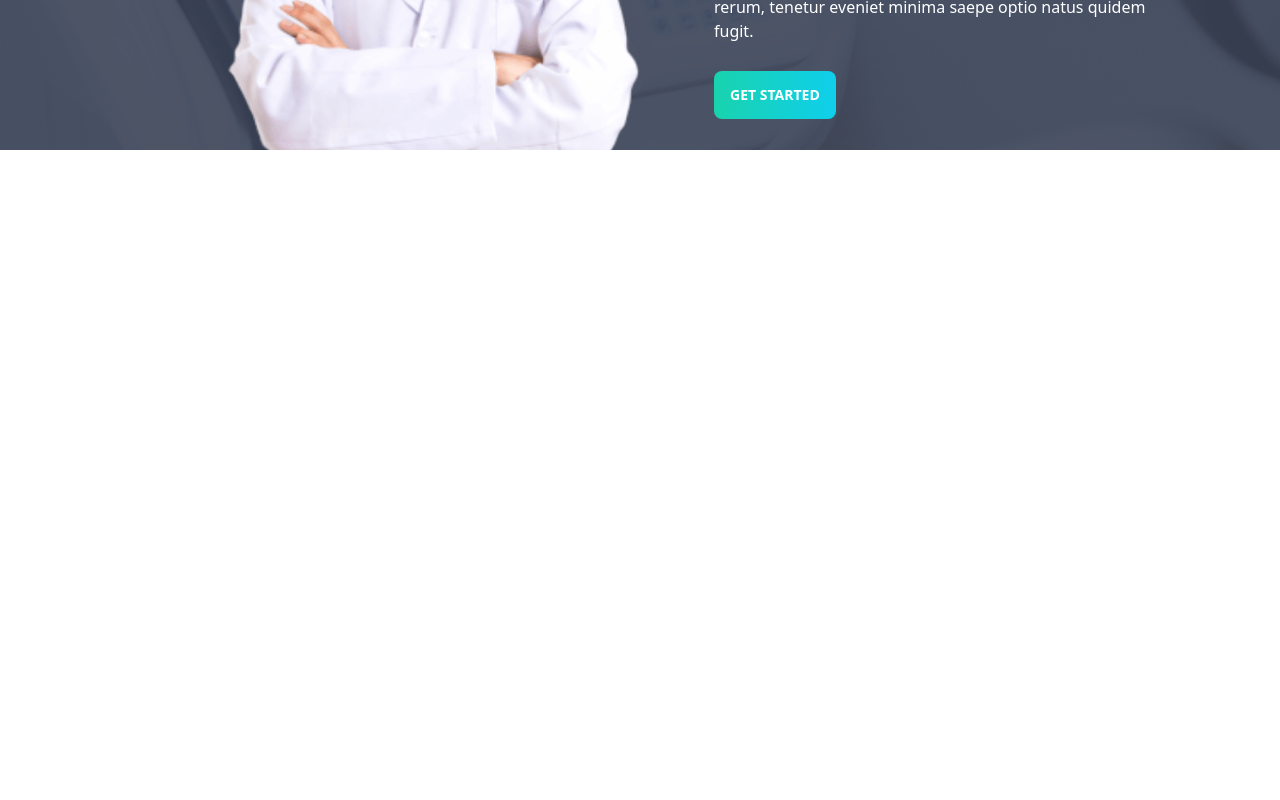
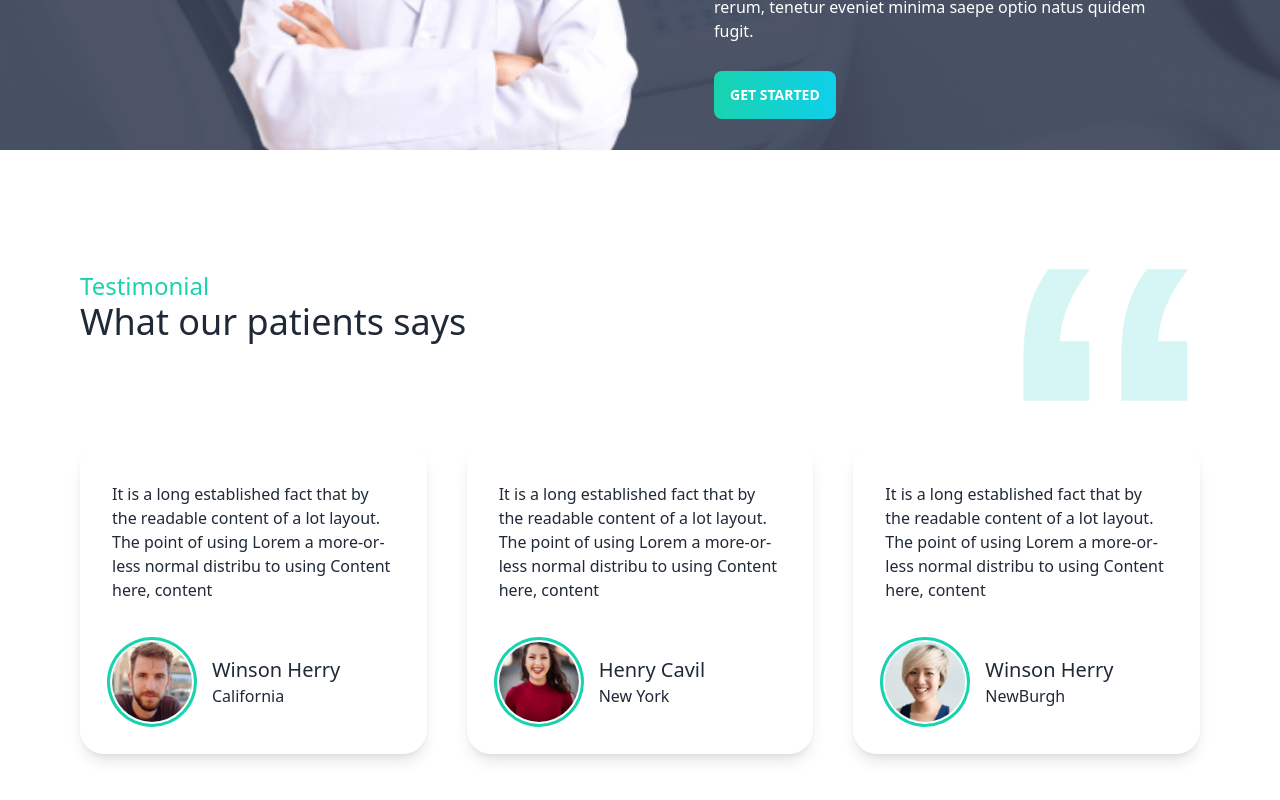
Before and after one commit to Arpon207/Doctors-Portal, a React (Vite) app: page / in a window 1280 px wide. Shown: the part 2795-3595 px from the top of the page. Before the commit the page ends 2945 px from the top, so only its background shows below. Built offline with nearby package versions, Linux system fonts and the light colour scheme.

Commit message:
added testimonial component

```diff
--- a/src/components/MakeAppointment/MakeAppointment.jsx
+++ b/src/components/MakeAppointment/MakeAppointment.jsx
@@ -1,4 +1,3 @@
-import React from "react";
 import doctor from "../../assets/images/doctor-small.png";
 
 const MakeAppointment = () => {
--- /dev/null
+++ b/src/components/Testimonials/TestimonialCard.jsx
@@ -0,0 +1,20 @@
+const TestimonialCard = ({ testimonial }) => {
+  return (
+    <div className="px-8 rounded-3xl shadow-lg">
+      <p className="my-10 ">{testimonial.testimonial}</p>
+      <div className="flex gap-5 pb-8 items-center">
+        <div className="avatar">
+          <div className="w-20 rounded-full ring ring-color1 ring-offset-base-100 ring-offset-2">
+            <img src={testimonial.avatar} />
+          </div>
+        </div>
+        <div>
+          <h3 className="text-xl font-medium">{testimonial.name}</h3>
+          <p>{testimonial.address}</p>
+        </div>
+      </div>
+    </div>
+  );
+};
+
+export default TestimonialCard;
--- /dev/null
+++ b/src/components/Testimonials/Testimonials.jsx
@@ -0,0 +1,26 @@
+import logo from "../../assets/icons/quote.svg";
+import testimonials from "../../constants/testimonials";
+import TestimonialCard from "./TestimonialCard";
+
+const Testimonials = () => {
+  return (
+    <div className="p-5 lg:px-20 my-20">
+      <div className="flex justify-between">
+        <div className="mt-5">
+          <h3 className="text-2xl text-color1 font-medium">Testimonial</h3>
+          <h1 className="text-4xl">What our patients says</h1>
+        </div>
+        <div className="flex justify-end w-2/4 lg:w-2/12">
+          <img className=" " src={logo} alt="" />
+        </div>
+      </div>
+      <div className="grid grid-cols-1 lg:grid-cols-3 gap-10 mt-10">
+        {testimonials.map((testimonial, i) => (
+          <TestimonialCard key={i} testimonial={testimonial} />
+        ))}
+      </div>
+    </div>
+  );
+};
+
+export default Testimonials;
--- /dev/null
+++ b/src/constants/testimonials.js
@@ -0,0 +1,28 @@
+import people1 from "../assets/images/people1.png";
+import people2 from "../assets/images/people2.png";
+import people3 from "../assets/images/people3.png";
+const testimonials = [
+  {
+    name: "Winson Herry",
+    address: "California",
+    avatar: people1,
+    testimonial:
+      "It is a long established fact that by the readable content of a lot layout. The point of using Lorem a more-or-less normal distribu to using Content here, content",
+  },
+  {
+    name: "Henry Cavil",
+    address: "New York",
+    avatar: people2,
+    testimonial:
+      "It is a long established fact that by the readable content of a lot layout. The point of using Lorem a more-or-less normal distribu to using Content here, content",
+  },
+  {
+    name: "Winson Herry",
+    address: "NewBurgh",
+    avatar: people3,
+    testimonial:
+      "It is a long established fact that by the readable content of a lot layout. The point of using Lorem a more-or-less normal distribu to using Content here, content",
+  },
+];
+
+export default testimonials;
--- a/src/pages/Home/Home.jsx
+++ b/src/pages/Home/Home.jsx
@@ -2,6 +2,7 @@ import Banner from "../../components/Banner/Banner";
 import Info from "../../components/Info/Info";
 import MakeAppointment from "../../components/MakeAppointment/MakeAppointment";
 import Services from "../../components/Services/Services";
+import Testimonials from "../../components/Testimonials/Testimonials";
 
 const Home = () => (
   <>
@@ -9,6 +10,7 @@ const Home = () => (
     <Info />
     <Services />
     <MakeAppointment />
+    <Testimonials />
   </>
 );
 
```
